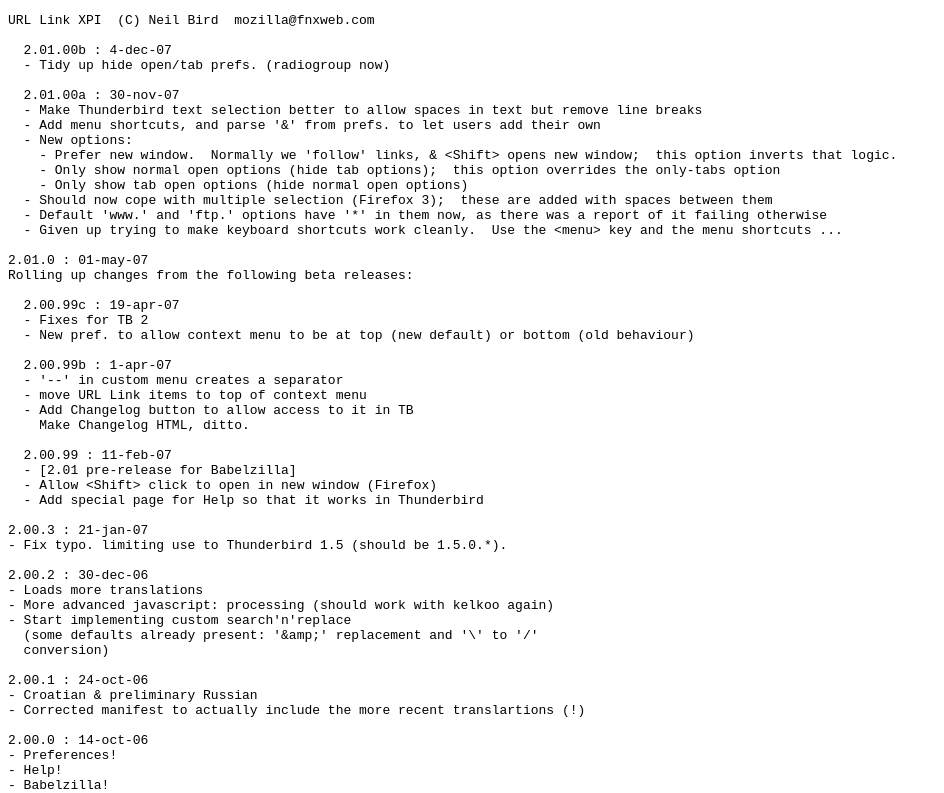
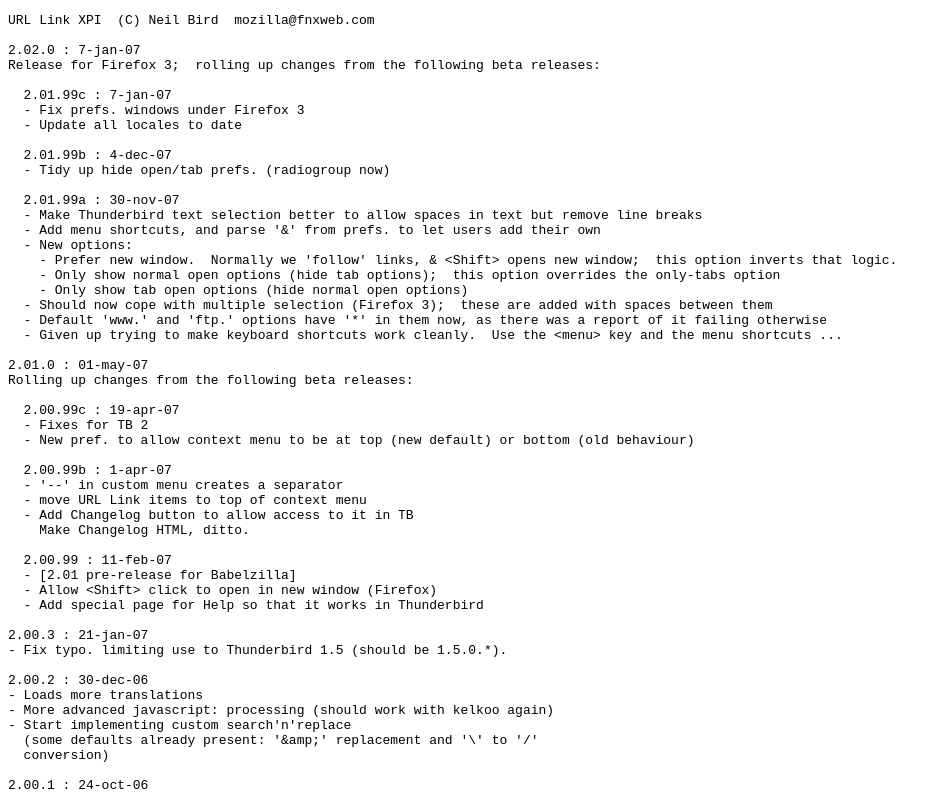
Before and after one commit to fnxweb/urllink, a plain HTML site: page src/content/history.html in a window 1280 px wide. Shown: the top 793 px of the page, without its empty margins (0-944 px from the left). Drawn offline with Linux system fonts and the light colour scheme.

Commit message:
2.02.0 initial upload
git-svn-id: http://fnx.fnxweb.co.uk/repos/fnx/urllink/trunk@766 5a3ab4dc-b762-4687-8486-9e4b0467cd83

```diff
--- a/src/content/history.html
+++ b/src/content/history.html
@@ -5,10 +5,17 @@
 <body> <pre>
 URL Link XPI  (C) Neil Bird  mozilla@fnxweb.com
 
-  2.01.00b : 4-dec-07
+2.02.0 : 7-jan-07
+Release for Firefox 3;  rolling up changes from the following beta releases:
+
+  2.01.99c : 7-jan-07
+  - Fix prefs. windows under Firefox 3
+  - Update all locales to date
+
+  2.01.99b : 4-dec-07
   - Tidy up hide open/tab prefs. (radiogroup now)
 
-  2.01.00a : 30-nov-07
+  2.01.99a : 30-nov-07
   - Make Thunderbird text selection better to allow spaces in text but remove line breaks
   - Add menu shortcuts, and parse '&amp;' from prefs. to let users add their own
   - New options:
```
Also changed, not shown: 3 other files.
